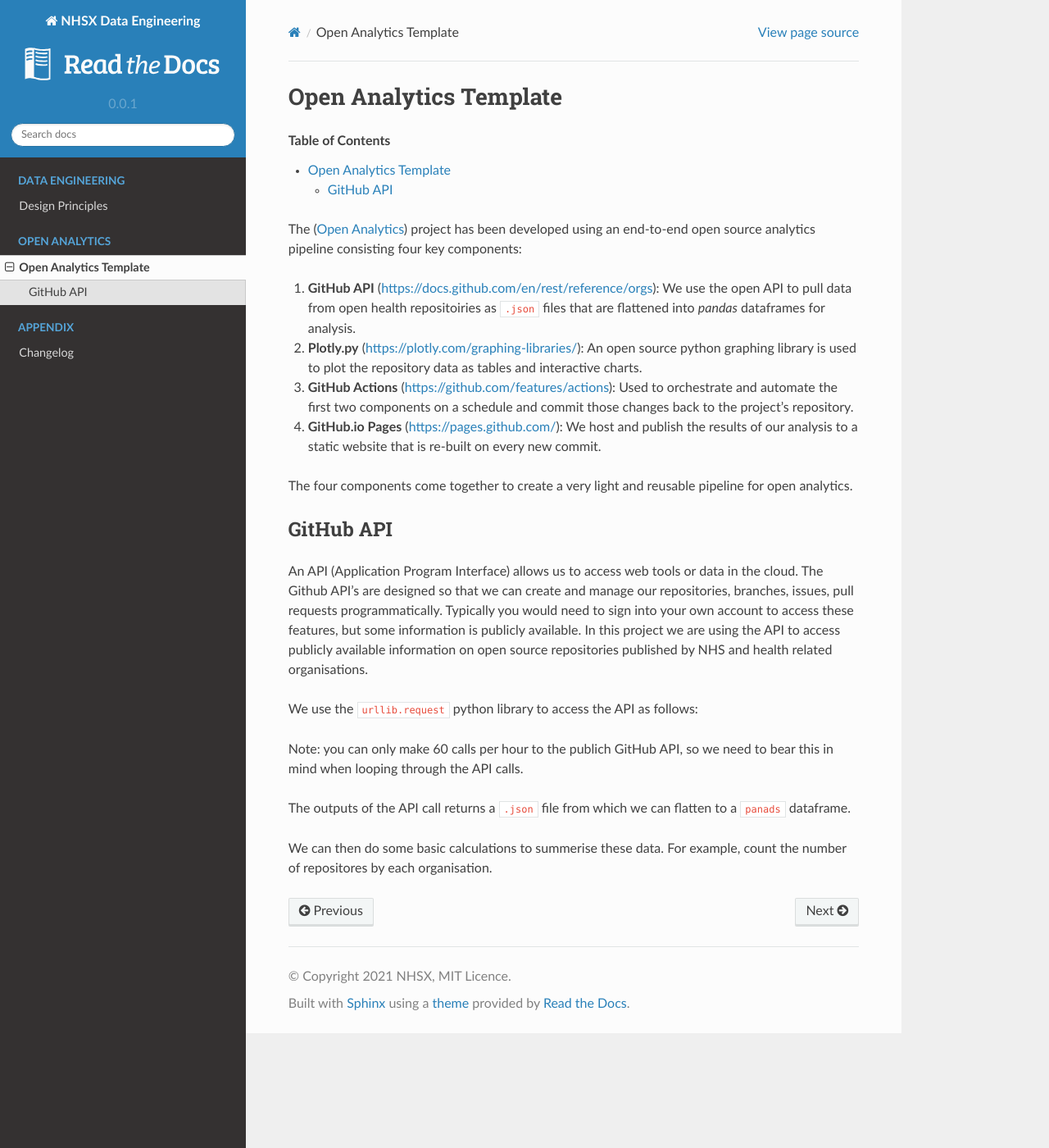
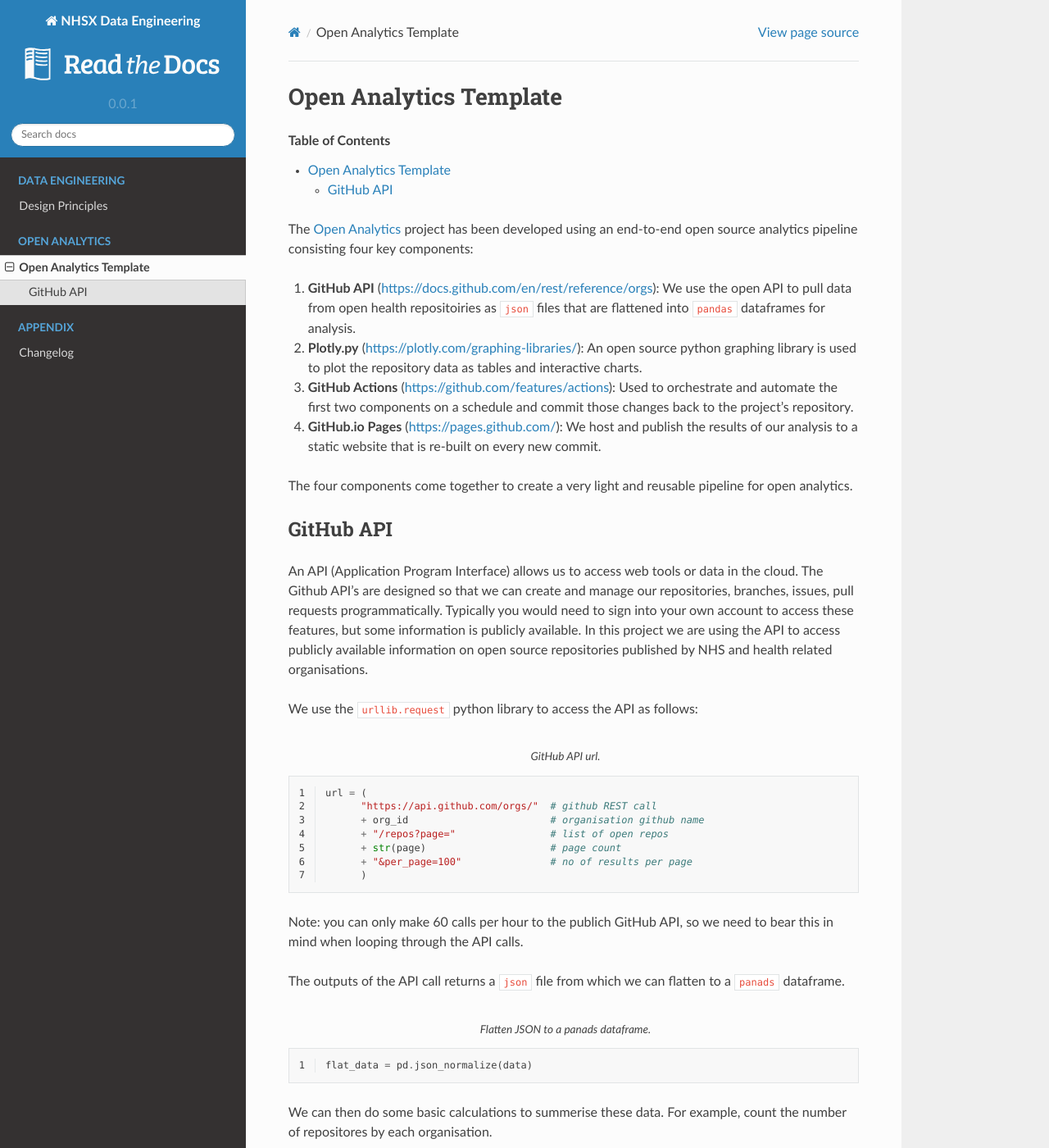
Before and after one commit to nhsx/au-data-engineering, a Sphinx documentation site: the page built from docs/source/openanalyticstemplate.rst, in a window 1280 px wide and 1400 px high. Shown: the whole window at 82% size. Built offline with Sphinx 7.4.7 and the Read the Docs theme 2.0.0, drawn with Linux system fonts in a browser that asks for light colours; some of the changed text lies outside the part shown.

Commit message:
Update openanalyticstemplate.rst

```diff
--- a/docs/source/openanalyticstemplate.rst
+++ b/docs/source/openanalyticstemplate.rst
@@ -4,9 +4,9 @@
 
 .. contents:: Table of Contents
 
-The (`Open Analytics <https://github.com/nhsx/open-analytics-template>`__) project has been developed using an end-to-end open source analytics pipeline consisting four key components:
+The `Open Analytics <https://github.com/nhsx/open-analytics-template>`__ project has been developed using an end-to-end open source analytics pipeline consisting four key components:
 
-#. **GitHub API** (https://docs.github.com/en/rest/reference/orgs): We use the open API to pull data from open health repositoiries as ``.json`` files that are flattened into `pandas` dataframes for analysis.
+#. **GitHub API** (https://docs.github.com/en/rest/reference/orgs): We use the open API to pull data from open health repositoiries as ``json`` files that are flattened into ``pandas`` dataframes for analysis.
 #. **Plotly.py** (https://plotly.com/graphing-libraries/): An open source python graphing library is used to plot the repository data as tables and interactive charts.
 #. **GitHub Actions** (https://github.com/features/actions): Used to orchestrate and automate the first two components on a schedule and commit those changes back to the project's repository.
 #. **GitHub.io Pages** (https://pages.github.com/): We host and publish the results of our analysis to a static website that is re-built on every new commit.
@@ -23,6 +23,7 @@
 .. code-block:: python
    :linenos:
    :caption: GitHub API url.
+
    url = (
          "https://api.github.com/orgs/"  # github REST call
          + org_id                        # organisation github name
@@ -33,11 +34,12 @@
 
 Note: you can only make 60 calls per hour to the publich GitHub API, so we need to bear this in mind when looping through the API calls.
 
-The outputs of the API call returns a ``.json`` file from which we can flatten to a ``panads`` dataframe.
+The outputs of the API call returns a ``json`` file from which we can flatten to a ``panads`` dataframe.
 
 .. code-block:: python
    :linenos:
    :caption: Flatten JSON to a panads dataframe.
+
    flat_data = pd.json_normalize(data)
 
 
@@ -46,6 +48,7 @@
 .. code-block:: python
    :linenos:
    :caption: Group repositories by organisation and date.
+
    aggregate = (
       df.groupby(["org", "date"])
       .sum()
```
